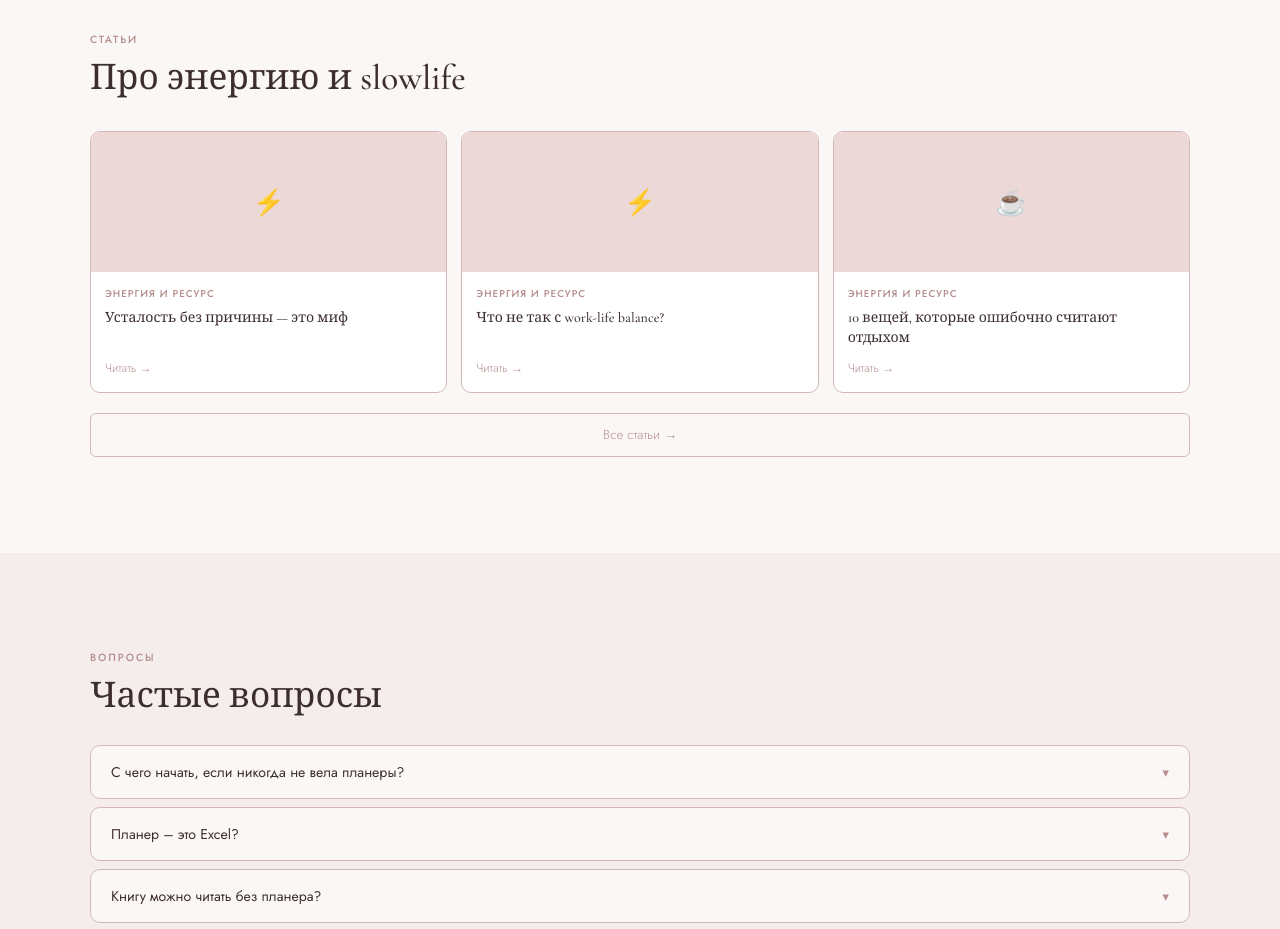
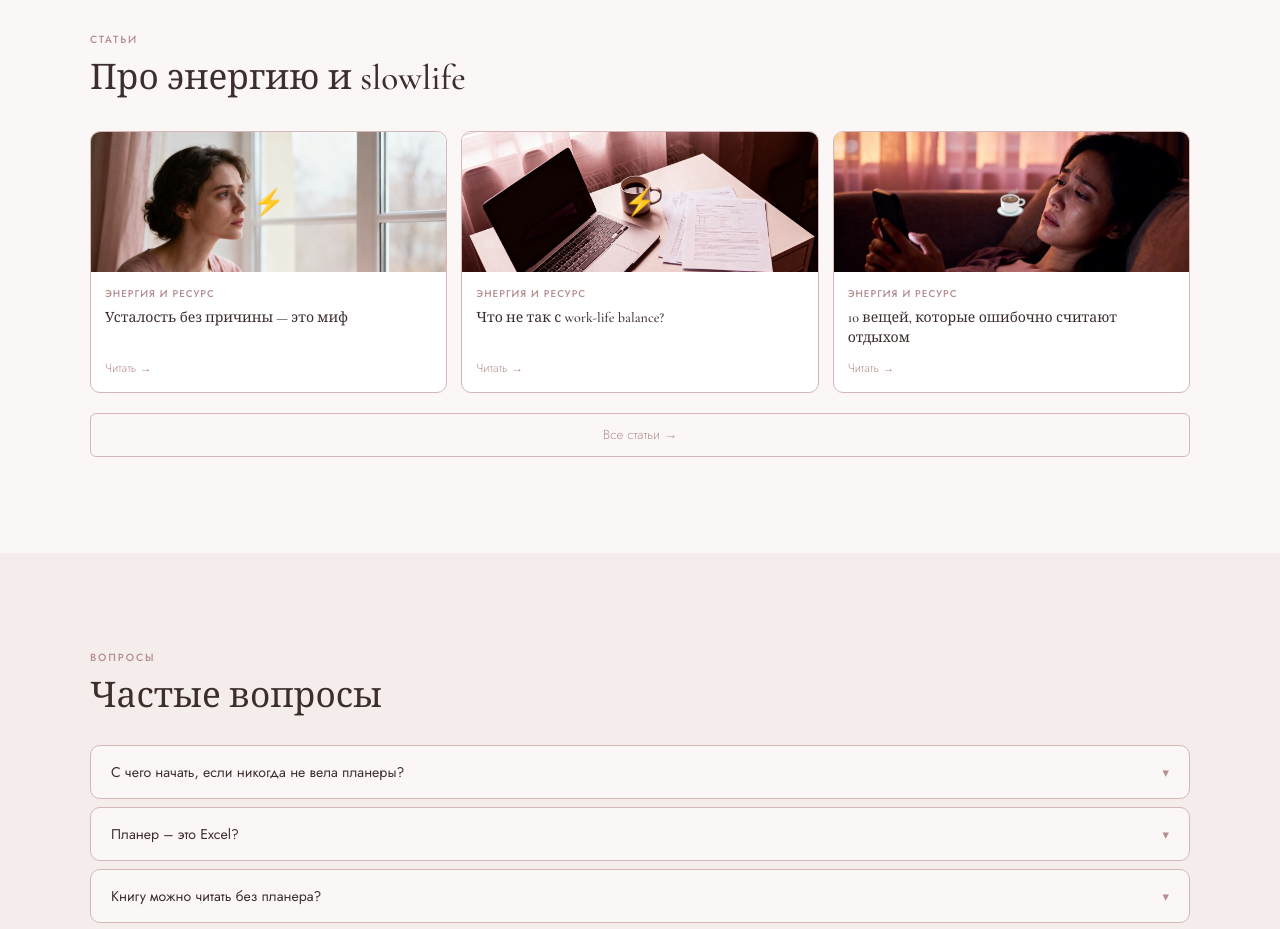
Before and after one commit to jousille/inamora, a plain HTML site: page index.html in a window 1280 px wide. Shown: the part 3240-4169 px from the top of the page. Drawn offline with nearby package versions, Linux system fonts and the light colour scheme.

Commit message:
Fix public site navigation: index.html

```diff
--- a/index.html
+++ b/index.html
@@ -1041,8 +1041,8 @@ section .container { padding: 0; }
     <div class="section-label">статьи</div>
     <h2>Про энергию и slowlife</h2>
     <div class="blog-grid">
-      <a href="blog/article.html" class="blog-card">
-        <div class="blog-cover" style="background-image:url('images/blog/ustalost-bez-prichiny.jpg');background-size:cover;background-position:center top">⚡</div>
+      <a href="blog/ustalost-bez-prichiny.html" class="blog-card">
+        <div class="blog-cover" style="background-image:url('blog/images/ustalost-bez-prichiny.jpg');background-size:cover;background-position:center top">⚡</div>
         <div class="blog-body">
           <div class="blog-tag">Энергия и ресурс</div>
           <div class="blog-title">Усталость без причины — это миф</div>
@@ -1050,7 +1050,7 @@ section .container { padding: 0; }
         </div>
       </a>
       <a href="blog/work-life-balance.html" class="blog-card">
-        <div class="blog-cover" style="background-image:url('images/blog/work-life-balance.jpg');background-size:cover;background-position:center">⚡</div>
+        <div class="blog-cover" style="background-image:url('blog/images/work-life-balance.jpg');background-size:cover;background-position:center">⚡</div>
         <div class="blog-body">
           <div class="blog-tag">Энергия и ресурс</div>
           <div class="blog-title">Что не так с work-life balance?</div>
@@ -1058,7 +1058,7 @@ section .container { padding: 0; }
         </div>
       </a>
       <a href="blog/10-veschey-otdykh.html" class="blog-card">
-        <div class="blog-cover" style="background-image:url('images/blog/10-veschey-otdykh.jpg');background-size:cover;background-position:center">☕</div>
+        <div class="blog-cover" style="background-image:url('blog/images/10-veschey-otdykh.jpg');background-size:cover;background-position:center">☕</div>
         <div class="blog-body">
           <div class="blog-tag">Энергия и ресурс</div>
           <div class="blog-title">10 вещей, которые ошибочно считают отдыхом</div>
```
